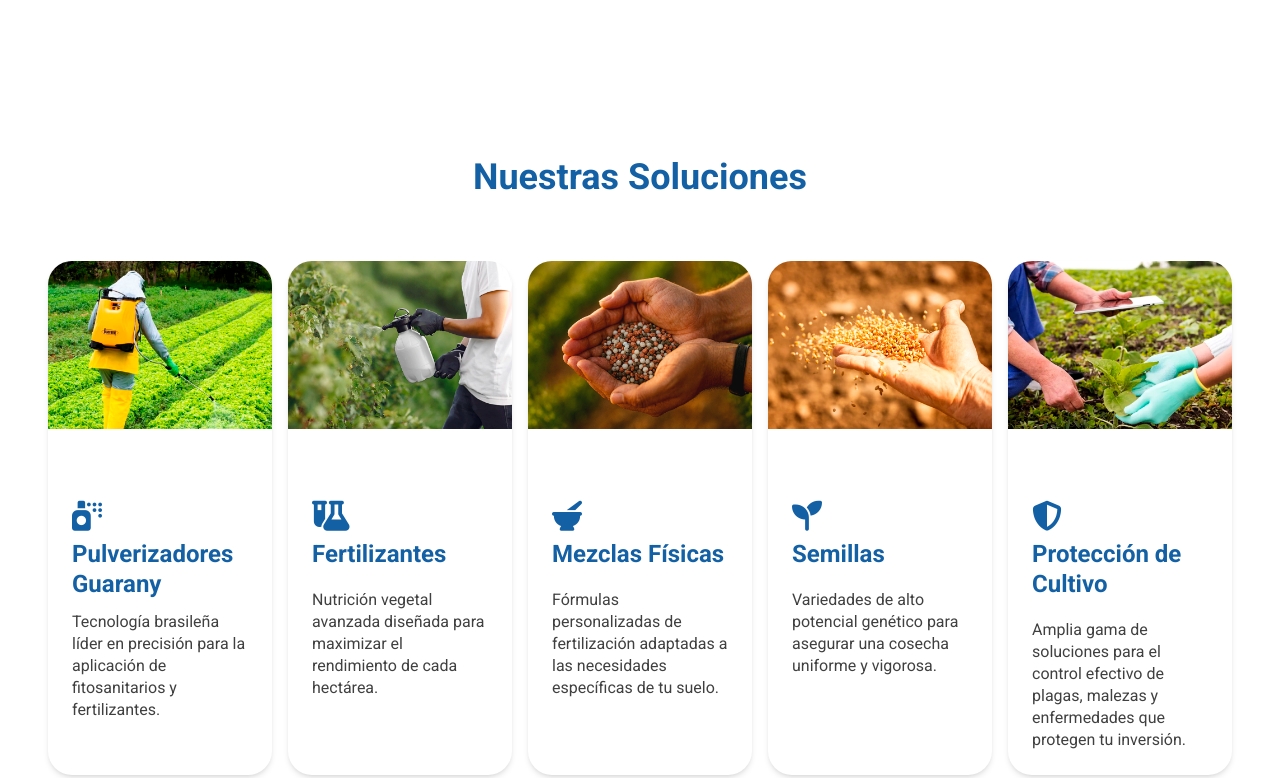
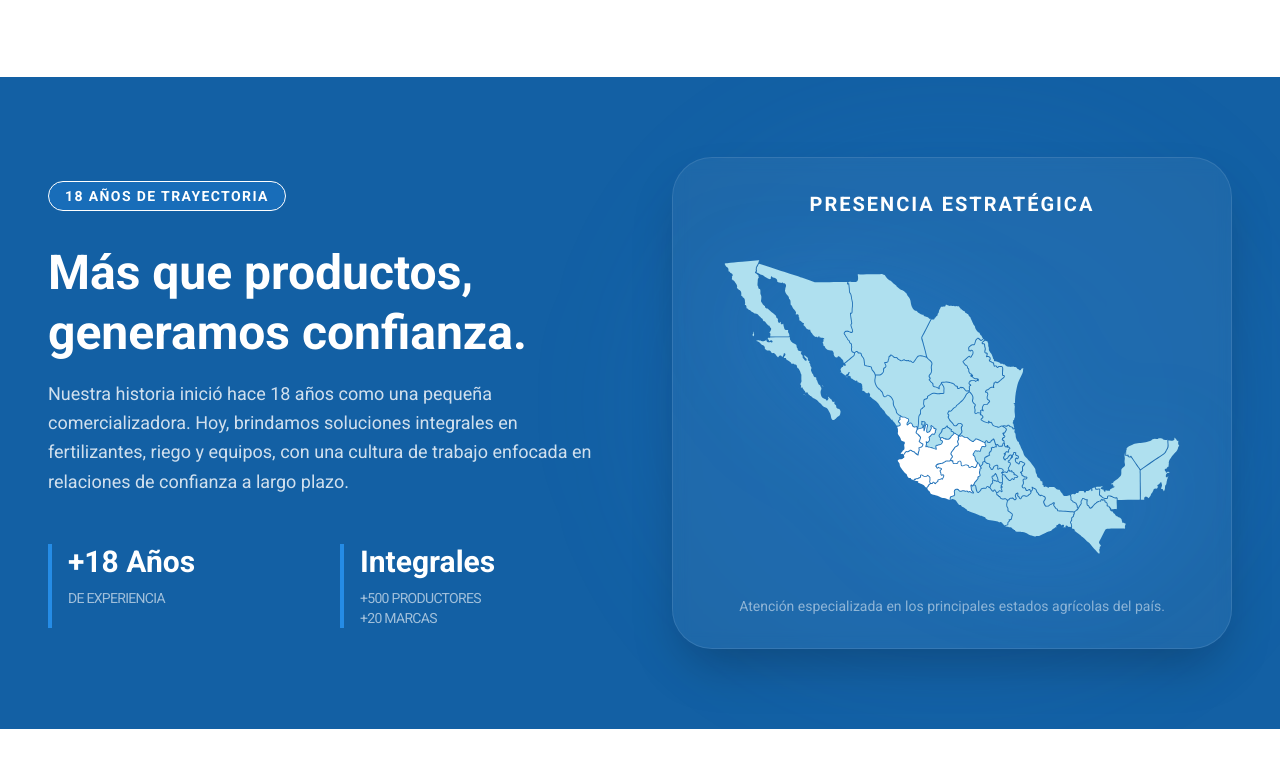
Before and after one commit to elbob-mx/agromega-landing-2026, a website built with Vite: page index.html in a window 1280 px wide. Shown: the part 1309-2087 px from the top of the page. Built offline with nearby package versions, Linux system fonts and the light colour scheme.

Commit message:
Feature: Agregada sección de Diferenciadores, Historia y Mapa de Cobertura

```diff
--- a/index.html
+++ b/index.html
@@ -8,6 +8,17 @@
     <link rel="preconnect" href="https://fonts.googleapis.com">
     <link rel="preconnect" href="https://fonts.gstatic.com" crossorigin>
     <link href="https://fonts.googleapis.com/css2?family=Roboto:wght@400;500;700&display=swap" rel="stylesheet">
+    <meta name="description" content="Agromega — Soluciones integrales en nutrición y protección de cultivos. Fertilizantes, semillas, pulverizadores y asesoría técnica especializada.">
+    <meta name="keywords" content="fertilizantes jalisco, protección de cultivos, semillas, pulverizadores guarany, agroquímicos mexico, asesoría agrícola">
+    <meta name="author" content="Agromega">
+    <link rel="canonical" href="https://agromega-landing-2026.netlify.app/">
+    <meta property="og:type" content="website">
+    <meta property="og:url" content="https://agromega-landing-2026.netlify.app/">
+    <meta property="og:title" content="Agromega | Innovación y Respaldo Agrícola">
+    <meta property="og:description" content="Más que productos, generamos confianza. +18 años brindando soluciones integrales en fertilizantes, semillas y protección de cultivos.">
+    <meta property="og:image" content="https://agromega-landing-2026.netlify.app/og-image.jpg">
+    <meta property="og:locale" content="es_MX">
+    <meta property="og:site_name" content="Agromega">
     <link rel="stylesheet" href="https://cdnjs.cloudflare.com/ajax/libs/font-awesome/6.5.1/css/all.min.css">
     <link href="./src/input.css" rel="stylesheet">
 </head>
@@ -69,6 +80,51 @@
                     <h2 data-i18n="vision-titulo" class="text-2xl font-bold text-primary mb-4">Nuestra Visión</h2>
                     <p data-i18n="vision-p" class="text-body-text leading-relaxed">Ser el referente nacional en el comercio agrícola, reconocidos por la excelencia de nuestras marcas y el impacto positivo de nuestras soluciones tecnológicas en la soberanía alimentaria.</p>
                 </div>
+            </div>
+        </div>
+    </section>
+
+    <section id="diferenciadores" class="py-20 bg-primary text-white overflow-hidden">
+        <div class="container mx-auto px-6 md:px-12">
+            <div class="grid lg:grid-cols-2 gap-16 items-center">
+
+                <div class="space-y-8">
+                    <div class="inline-block px-4 py-1 rounded-full bg-primary-light/30 border border-white text-white text-sm font-bold tracking-widest uppercase">
+                        18 Años de Trayectoria
+                    </div>
+                    <h2 class="text-white mb-0 text-4xl md:text-5xl font-bold leading-tight">
+                        Más que productos, <br> <span class="text-white">generamos confianza.</span>
+                    </h2>
+                    <p class="text-lg text-white/80 leading-relaxed mt-4">
+                        Nuestra historia inició hace 18 años como una pequeña comercializadora. Hoy, brindamos soluciones integrales en fertilizantes, riego y equipos, con una cultura de trabajo enfocada en relaciones de confianza a largo plazo.
+                    </p>
+
+                    <div class="grid grid-cols-2 gap-6 pt-4">
+                        <div class="border-l-4 border-primary-light pl-4">
+                            <span class="text-3xl font-bold block">+18 Años</span>
+                            <span class="text-sm text-white/60 uppercase tracking-tighter">De Experiencia</span>
+                        </div>
+                        <div class="border-l-4 border-primary-light pl-4">
+                            <span class="text-3xl font-bold block">Integrales</span>
+                            <span class="text-sm text-white/60 uppercase tracking-tighter">
+                                <ul class="mt-2">
+                                    <li>+500 Productores</li>
+                                    <li>+20 Marcas</li>
+                                </ul>
+                            </span>
+                        </div>
+                    </div>
+                </div>
+
+                <div class="relative group">
+                    <div class="absolute -inset-4 bg-primary-light/10 rounded-full blur-3xl group-hover:bg-primary-light/20 transition duration-1000"></div>
+                    <div class="relative bg-white/5 backdrop-blur-sm border border-white/10 p-8 rounded-[40px] shadow-2xl">
+                        <h3 class="text-center text-xl font-bold mb-6 text-white uppercase tracking-widest">Presencia Estratégica</h3>
+                        <img src="./assets/cobertura.svg" alt="Mapa de cobertura Agromega" class="w-full h-auto drop-shadow-[0_20px_50px_rgba(37,140,230,0.3)]">
+                        <p class="mt-6 text-center text-sm text-white/50">Atención especializada en los principales estados agrícolas del país.</p>
+                    </div>
+                </div>
+
             </div>
         </div>
     </section>
@@ -169,7 +225,7 @@
                 </p>
             </div>
             <div>
-                <h3 data-i18n="footer-mapa-t" class="text-lg mb-6 font-bold flex items-center gap-3 text-off-black"><i class="fa-solid fa-sitemap text-primary"></i> Mapa del Sitio</h3>
+                <h3 data-i18n="footer-mapa-t" class="text-lg mb-6 font-bold flex items-center gap-3 text-off-black"><i class="fa-solid fa-sitemap"></i> Mapa del Sitio</h3>
                 <ul class="space-y-4 text-base">
                     <li><a href="#inicio" data-i18n="nav-inicio" class="hover:text-primary transition-colors">Inicio</a></li>
                     <li><a href="#nosotros" data-i18n="nav-nosotros" class="hover:text-primary transition-colors">Nosotros</a></li>
@@ -178,13 +234,27 @@
             </div>
             <div>
                 <h3 data-i18n="footer-contacto-t" class="text-lg mb-6 font-bold flex items-center gap-3"><i class="fa-solid fa-headset text-off-black"></i> Contacto Directo</h3>
-                <a href="mailto:contacto@agromega.com" class="text-primary font-bold flex items-center gap-3 hover:bg-neutral-200 px-4 rounded-full"><i class="fa-solid fa-envelope"></i> contacto@agromega.com</a>
+                <a href="mailto:contacto@agromega.com" class="text-primary font-bold flex items-center gap-3 hover:text-primary-light rounded-full"><i class="fa-solid fa-envelope"></i> contacto@agromega.com</a>
                 <p data-i18n="footer-p" class="mt-4 text-body-text">¿Tienes alguna duda? Envíanos un mensaje y un asesor te atenderá a la brevedad.</p>
             </div>
         </div>
     </footer>
 
+    <a href="https://wa.me/523300000000" target="_blank" rel="noopener noreferrer" class="fixed bottom-6 right-6 z-50 flex items-center group transition-all duration-300">
+
+        <span class="mr-3 bg-white text-primary font-bold py-2 px-4 rounded-full shadow-lg opacity-0 -translate-x-4 group-hover:opacity-100 group-hover:translate-x-0 transition-all duration-300 hidden md:block">
+            ¿Necesitas asesoría?
+        </span>
+
+        <div class="w-16 h-16 bg-[#25D366] hover:bg-[#128C7E] text-white rounded-full flex items-center justify-center shadow-2xl transition-transform group-hover:scale-110 animate-bounce-subtle">
+            <i class="fa-brands fa-whatsapp text-4xl"></i>
+        </div>
+    </a>
+
     <script type="module" src="./script.js"></script>
 </body>
 
+<script type="module" src="./script.js"></script>
+</body>
+
 </html>
--- a/src/input.css
+++ b/src/input.css
@@ -106,5 +106,38 @@
         .card-solucion:hover {
             @apply -translate-y-2 shadow-xl;
         }
+
+        /* ... resto de tu CSS ... */
+
+        @layer utilities {
+            .animate-bounce-subtle {
+                animation: bounce-subtle 3s infinite;
+            }
+
+            @keyframes bounce-subtle {
+                0%,
+                100% {
+                    transform: translateY(0);
+                }
+                50% {
+                    transform: translateY(-10px);
+                }
+            }
+        }
+
+        /* Animación sutil para el mapa en el hover */
+        #diferenciadores img {
+            transition: transform 0.5s ease-in-out;
+        }
+
+        #diferenciadores .group:hover img {
+            transform: scale(1.02) rotate(1deg);
+        }
+
+        /* Estilo para los títulos dentro de esta sección oscura */
+        #diferenciadores h2,
+        #diferenciadores h3 {
+            @apply text-white;
+        }
     }
 }
```
Also changed, not shown: assets/cobertura.svg (added), public/og-image.jpg (added).
